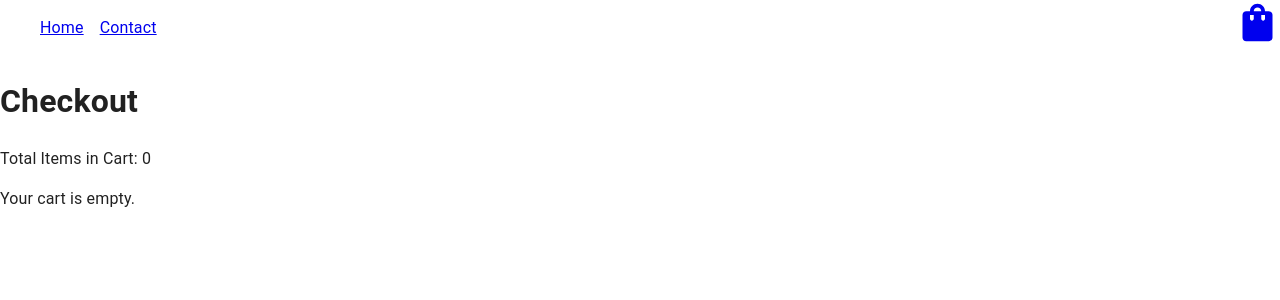
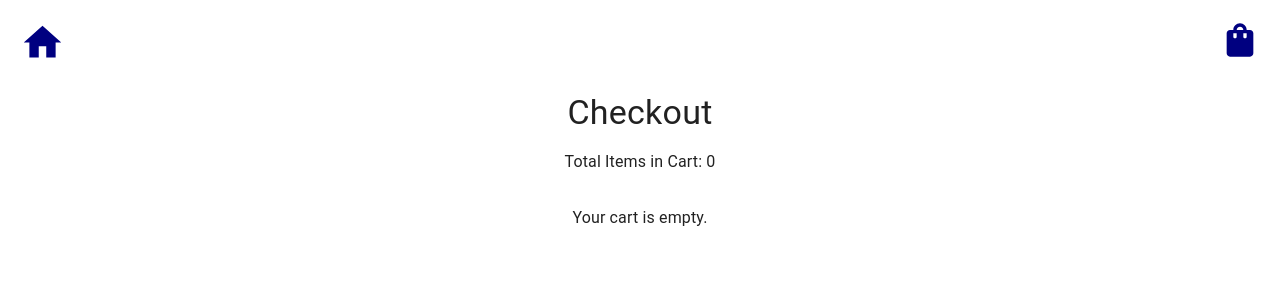
Before and after one commit to Jorgen-S-Engh/CA_FF_V2, a React (Vite) app: page /checkout in a window 1280 px wide. Shown: the top 300 px of the page. Built offline with nearby package versions, Linux system fonts and the light colour scheme.

Commit message:
adds style to checkout page and fixes sessionstorrage

```diff
--- a/src/App.jsx
+++ b/src/App.jsx
@@ -2,10 +2,11 @@ import "./App.css";
 import Items from "./components/Items";
 import { BrowserRouter, Routes, Route } from "react-router-dom";
 import Layout from "./pages/Layout";
-import Contact from "./pages/Contact";
+
 import Checkout from "./pages/Checkout";
 import Home from "./pages/Home";
 import Product from "./pages/Product";
+import Receipt from "./pages/Receipt";
 
 function App() {
   return (
@@ -19,9 +20,9 @@ function App() {
         />
         <Routes>
           <Route path="/" element={<Home />} />
-          <Route path="contact" element={<Contact />} />
           <Route path="/product/:id" element={<Product />} />
           <Route path="/checkout" element={<Checkout />} />
+          <Route path="/receipt" element={<Receipt />} />
         </Routes>
       </BrowserRouter>
     </>
--- a/src/cartStore.jsx
+++ b/src/cartStore.jsx
@@ -1,39 +1,37 @@
 import { create } from "zustand";
-import { persist } from "zustand/middleware";
+import { persist, createJSONStorage } from "zustand/middleware";
 
-// Define the store for the cart with persistence
 export const cartStore = create(
   persist(
     (set, get) => ({
-      cartItems: [], // Initial state for cart items
+      cartItems: [],
 
-      // Function to add an item to the cart
       addToCart: (item) =>
         set((state) => {
           const existingItem = state.cartItems.find((i) => i.id === item.id);
-
           if (existingItem) {
-            // If the item already exists, increase its quantity
             return {
               cartItems: state.cartItems.map((i) =>
                 i.id === item.id ? { ...i, quantity: i.quantity + 1 } : i
               ),
             };
           } else {
-            // If the item doesn't exist, add it with a quantity of 1
             return {
               cartItems: [...state.cartItems, { ...item, quantity: 1 }],
             };
           }
         }),
 
-      // Function to remove an item from the cart
       removeFromCart: (id) =>
         set((state) => ({
           cartItems: state.cartItems.filter((item) => item.id !== id),
         })),
 
-      // Function to increase the quantity of an item
+      clearCart: () =>
+        set(() => ({
+          cartItems: [],
+        })),
+
       increaseQuantity: (id) =>
         set((state) => ({
           cartItems: state.cartItems.map((item) =>
@@ -41,7 +39,6 @@ export const cartStore = create(
           ),
         })),
 
-      // Function to decrease the quantity of an item
       decreaseQuantity: (id) =>
         set((state) => ({
           cartItems: state.cartItems.map((item) =>
@@ -51,13 +48,19 @@ export const cartStore = create(
           ),
         })),
 
-      // Computed property to calculate the total number of items in the cart
+      totalCost: () =>
+        get().cartItems.reduce(
+          (total, item) => total + item.price * item.quantity,
+          0
+        ),
+
       cartItemCount: () =>
         get().cartItems.reduce((total, item) => total + item.quantity, 0),
     }),
+
     {
-      name: "cart-storage", // Unique name for the session storage key
-      getStorage: () => sessionStorage, // Use sessionStorage instead of localStorage
+      name: "cart-storage",
+      storage: createJSONStorage(() => sessionStorage),
     }
   )
 );
--- a/src/pages/Checkout.jsx
+++ b/src/pages/Checkout.jsx
@@ -1,41 +1,89 @@
-// pages/Checkout.jsx
-import React from "react";
+import { Link } from "react-router-dom";
 import { cartStore } from "../cartStore";
+import { Box, Typography, Button } from "@mui/material";
 
 function Checkout() {
-  const { cartItems, increaseQuantity, decreaseQuantity, removeFromCart } =
-    cartStore((state) => ({
-      cartItems: state.cartItems,
-      increaseQuantity: state.increaseQuantity,
-      decreaseQuantity: state.decreaseQuantity,
-      removeFromCart: state.removeFromCart,
-    }));
+  const {
+    cartItems,
+    increaseQuantity,
+    decreaseQuantity,
+    removeFromCart,
+    clearCart,
+  } = cartStore((state) => ({
+    clearCart: state.clearCart,
+    totalCost: state.totalCost,
+    cartItems: state.cartItems,
+    increaseQuantity: state.increaseQuantity,
+    decreaseQuantity: state.decreaseQuantity,
+    removeFromCart: state.removeFromCart,
+  }));
 
-  const cartItemCount = cartStore((state) => state.cartItemCount()); // Get total number of items
-
+  const cartItemCount = cartStore((state) => state.cartItemCount());
+  const totalCost = cartStore((state) => state.totalCost());
   return (
-    <div>
-      <h1>Checkout</h1>
-      <p>Total Items in Cart: {cartItemCount}</p>{" "}
-      {/* Display total number of items */}
+    <Box
+      sx={{
+        display: "flex",
+        justifyContent: "center",
+        alignItems: "center",
+        flexDirection: "column",
+      }}
+    >
+      <Typography component="h1" variant="h4">
+        Checkout
+      </Typography>
+      <p>Total Items in Cart: {cartItemCount}</p>
       {cartItems.length === 0 ? (
         <p>Your cart is empty.</p>
       ) : (
         cartItems.map((item) => (
-          <div key={item.id} style={{ marginBottom: "20px" }}>
+          <Box
+            key={item.id}
+            style={{
+              marginBottom: "20px",
+              border: "solid 1px gray",
+              padding: "40px",
+              width: "auto",
+            }}
+          >
             <h3>{item.title}</h3>
             <p>Price: {item.price} NOK</p>
             <p>Quantity: {item.quantity}</p>
-            <button onClick={() => decreaseQuantity(item.id)}>-</button>{" "}
-            {/* Decrease quantity button */}
-            <button onClick={() => increaseQuantity(item.id)}>+</button>{" "}
-            {/* Increase quantity button */}
-            <button onClick={() => removeFromCart(item.id)}>Remove</button>{" "}
-            {/* Remove item button */}
-          </div>
+            <Box sx={{ display: "flex", gap: "5px" }}>
+              <Button
+                variant="contained"
+                onClick={() => decreaseQuantity(item.id)}
+              >
+                -
+              </Button>
+              <Button
+                variant="contained"
+                onClick={() => increaseQuantity(item.id)}
+              >
+                +
+              </Button>
+              <Button
+                variant="contained"
+                onClick={() => removeFromCart(item.id)}
+              >
+                Remove
+              </Button>
+            </Box>
+          </Box>
         ))
       )}
-    </div>
+
+      {cartItems.length > 0 ? (
+        <>
+          total cost: {Math.round(totalCost)}
+          <Link to="/receipt">
+            <Button variant="contained" onClick={clearCart}>
+              Buy
+            </Button>
+          </Link>
+        </>
+      ) : null}
+    </Box>
   );
 }
 
--- a/src/pages/Contact.jsx
+++ /dev/null
@@ -1,7 +0,0 @@
-import React from "react";
-
-function Contact() {
-  return <div>Contact</div>;
-}
-
-export default Contact;
--- a/src/pages/Layout.jsx
+++ b/src/pages/Layout.jsx
@@ -2,6 +2,7 @@ import React from "react";
 import { Outlet, Link } from "react-router-dom";
 import Avatar from "@mui/material/Avatar";
 import ShoppingBagIcon from "@mui/icons-material/ShoppingBag";
+import HomeIcon from "@mui/icons-material/Home";
 import { Box } from "@mui/material";
 import { cartStore } from "../cartStore";
 
@@ -14,27 +15,14 @@ function Layout() {
           display: "flex",
           gap: "16px",
           justifyContent: "center",
-          position: "sticky",
-          top: "0px",
+          margin: "20px",
         }}
       >
-        <nav>
-          <ul
-            style={{
-              display: "flex",
-              justifyContent: "start",
-              gap: "16px",
-              listStyle: "none",
-            }}
-          >
-            <li>
-              <Link to="/">Home</Link>
-            </li>
-            <li>
-              <Link to="/contact">Contact</Link>
-            </li>
-          </ul>
-        </nav>
+        <Box>
+          <Link to="/">
+            <HomeIcon sx={{ fontSize: 45, color: "#000080" }} />
+          </Link>
+        </Box>
         <div
           style={{
             marginLeft: "auto",
@@ -49,7 +37,10 @@ function Layout() {
             }}
           >
             <Link to="/checkout">
-              <ShoppingBagIcon color="navy" sx={{ fontSize: 45 }} />
+              <ShoppingBagIcon
+                color="blue"
+                sx={{ fontSize: 40, color: "#000080" }}
+              />
             </Link>
 
             {cartItemCount > 0 ? (
@@ -57,8 +48,10 @@ function Layout() {
                 sx={{
                   position: "absolute",
                   top: "25px",
-                  bgcolor: "gray",
+                  left: "15px",
+                  bgcolor: "white",
                   borderRadius: "50%",
+                  border: "solid 1px gray",
                   textAlign: "center",
                   width: "25px",
                   fontWeight: "bold",
--- /dev/null
+++ b/src/pages/Receipt.jsx
@@ -0,0 +1,15 @@
+import { Link } from "react-router-dom";
+import { Box } from "@mui/material";
+
+function Receipt() {
+  return (
+    <Box
+      sx={{ display: "flex", flexDirection: "column", alignItems: "center" }}
+    >
+      <h1>Thanks for shopping</h1>
+      <Link to="/">Return to Home</Link>
+    </Box>
+  );
+}
+
+export default Receipt;
```
